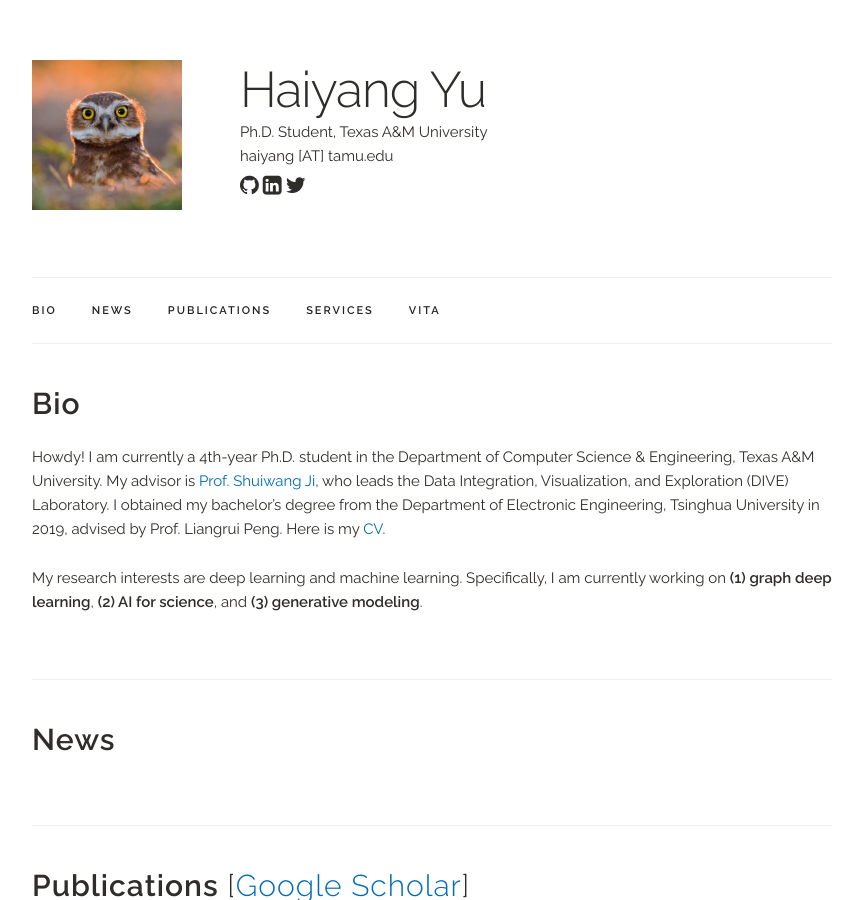
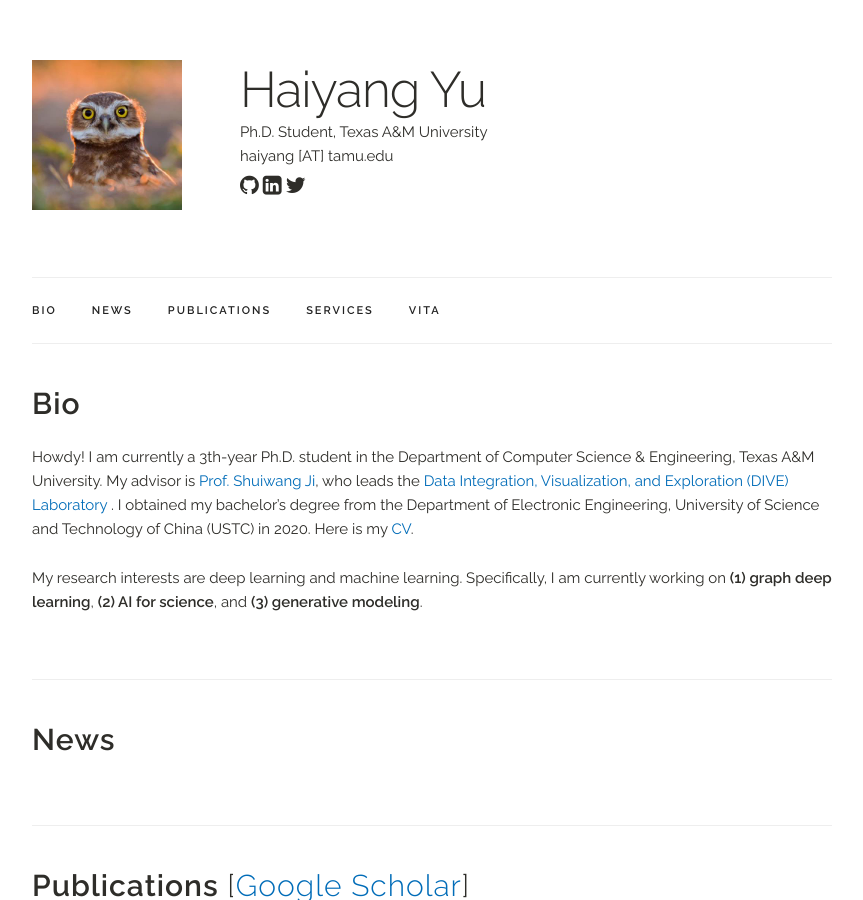
Before and after one commit to Oceanusity/Oceanusity.github.io, a Jekyll site: the page built from index.html, in a window 1280 px wide and 900 px high. Shown: the whole window, without its empty margins (208-1071 px from the left). Built offline with Jekyll 4.4.1, drawn with Linux system fonts in a browser that asks for light colours; a style sheet for code colours, icons or effects is not loaded.

Commit message:
Update index.html

```diff
--- a/index.html
+++ b/index.html
@@ -6,16 +6,19 @@
 <div class="docs-section" id="bio">
   <h4><b>Bio</b></h4>
   <p>
-  Howdy! I am currently a 4th-year Ph.D. student in the Department of Computer Science & Engineering, Texas A&M University. My advisor is <a href="http://people.tamu.edu/~sji/" target="_blank">Prof. Shuiwang Ji</a>, who leads the Data Integration, Visualization, and Exploration (DIVE) Laboratory.  I obtained my bachelor’s degree from the Department of Electronic Engineering, Tsinghua University in 2019, advised by Prof. Liangrui Peng. Here is my <a href={{ "https://mengliu1998.github.io/index.html#resume" | prepend: site.baseurl }} target="_blank">CV</a>.
+  Howdy! I am currently a 3th-year Ph.D. student in the Department of Computer Science & Engineering,
+    Texas A&M University. My advisor is <a href="http://people.tamu.edu/~sji/" target="_blank">Prof. Shuiwang Ji</a>,
+    who leads the <a href="https://github.com/divelab/"> Data Integration, Visualization, and Exploration (DIVE) Laboratory </a>.
+    I obtained my bachelor’s degree from the Department of Electronic Engineering,
+    University of Science and Technology of China (USTC) in 2020. Here is my <a href={{ "https://oceanusity.github.io/index.html#resume" | prepend: site.baseurl }} target="_blank">CV</a>.
   </p>
 
   <p>
-  My research interests are deep learning and machine learning. Specifically, I am currently working on <b>(1) graph deep learning</b>, <b>(2) AI for science</b>, and <b>(3) generative modeling</b>.
+  My research interests are deep learning and machine learning.
+    Specifically, I am currently working on <b>(1) graph deep learning</b>, <b>(2) AI for science</b>,
+    and <b>(3) generative modeling</b>.
   </p>
 </div>
-
-
-
 
 <!-- ========== NEWS ========== -->
 <div class="docs-section" id="news">
```
